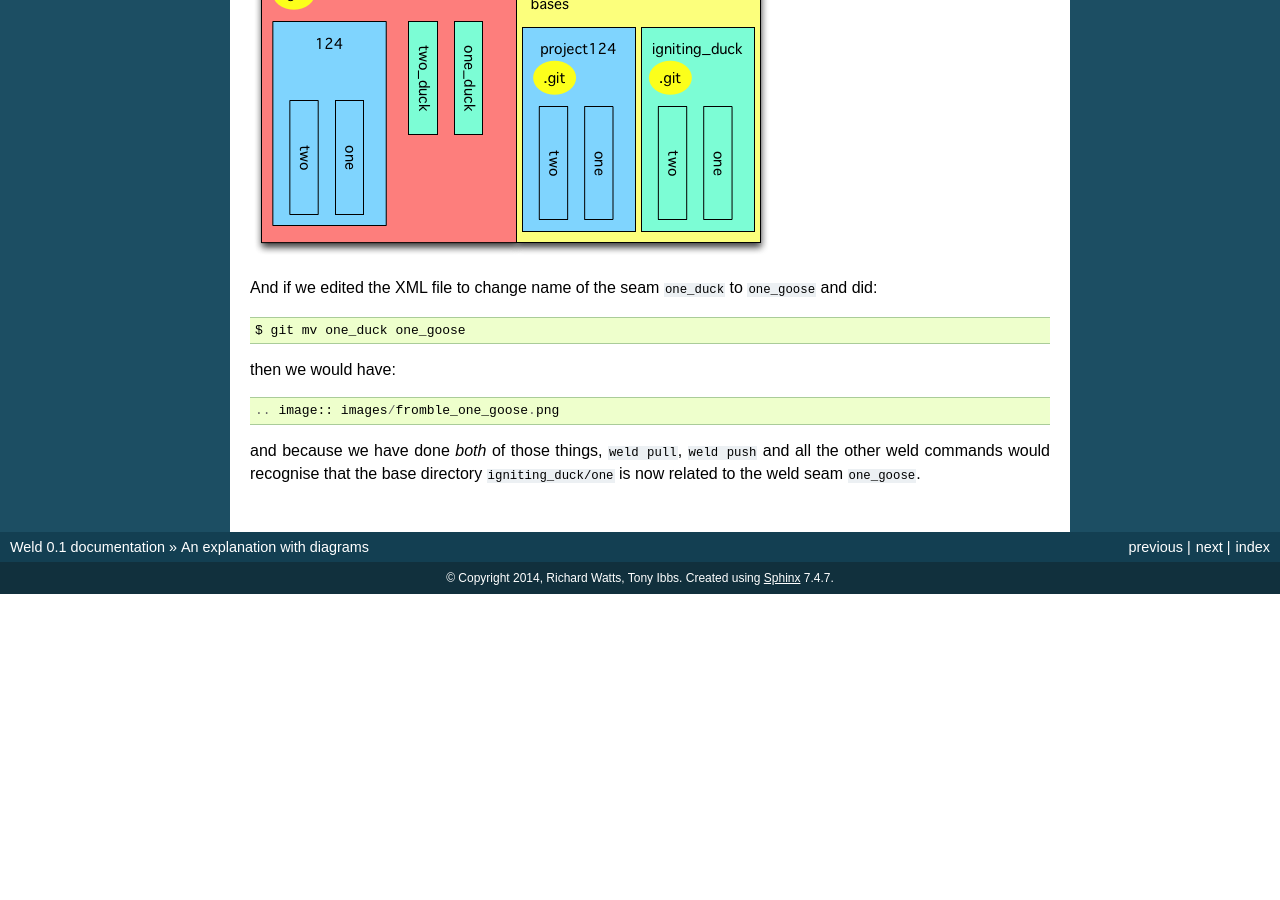
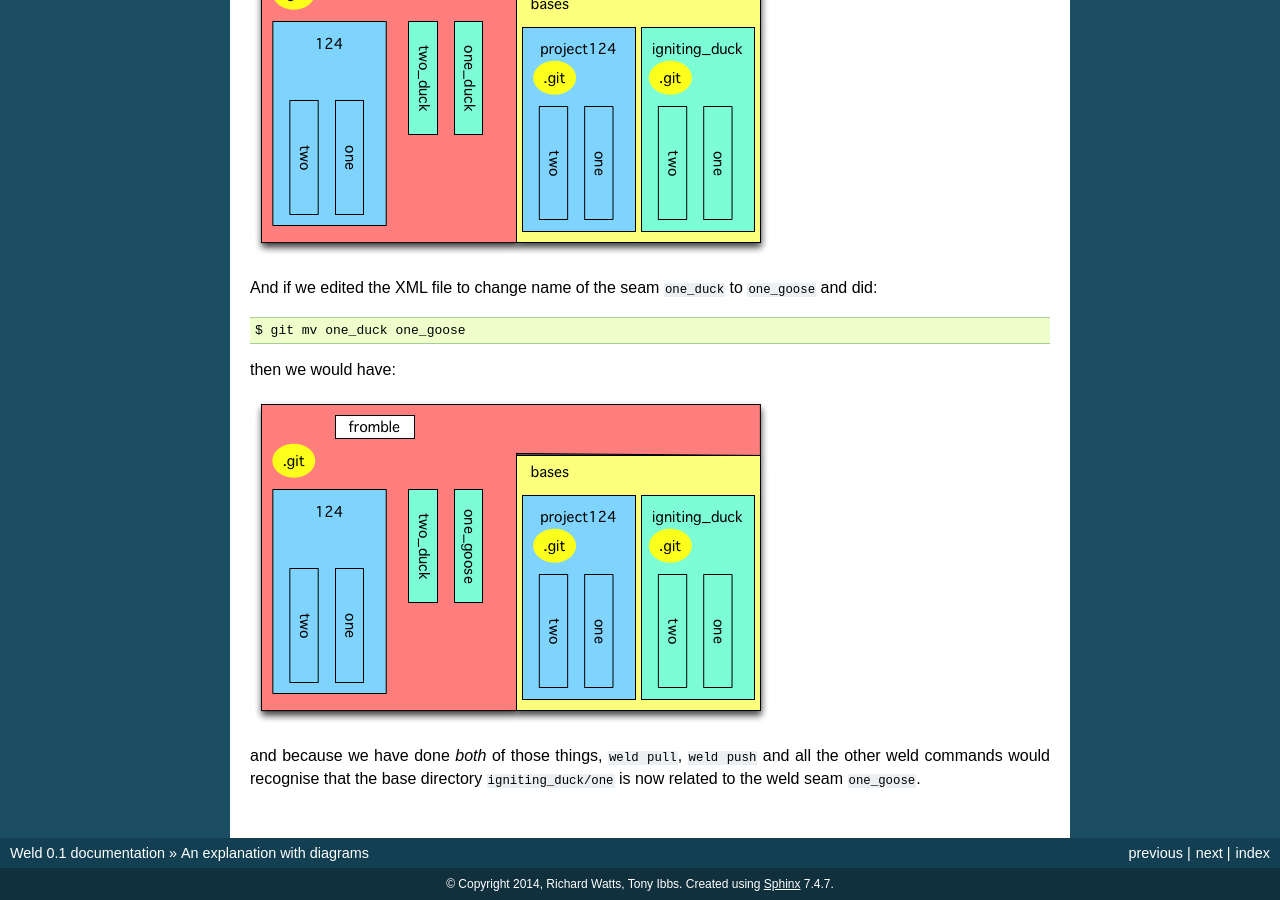
Before and after one commit to kynesim/weld, a Sphinx documentation site: the page built from docs/with-diagrams.txt, in a window 1280 px wide and 900 px high, scrolled down 3845 px. Built offline with Sphinx 7.4.7, drawn with Linux system fonts in a browser that asks for light colours; before the commit the page ends 4439 px from its top, so only the background shows below that.

Commit message:
Correct '::' to ':'

```diff
--- a/docs/with-diagrams.txt
+++ b/docs/with-diagrams.txt
@@ -101,7 +101,7 @@ And if we edited the XML file to change name of the seam ``one_duck`` to
 
   $ git mv one_duck one_goose
 
-then we would have::
+then we would have:
 
 .. image:: images/fromble_one_goose.png
 
```
